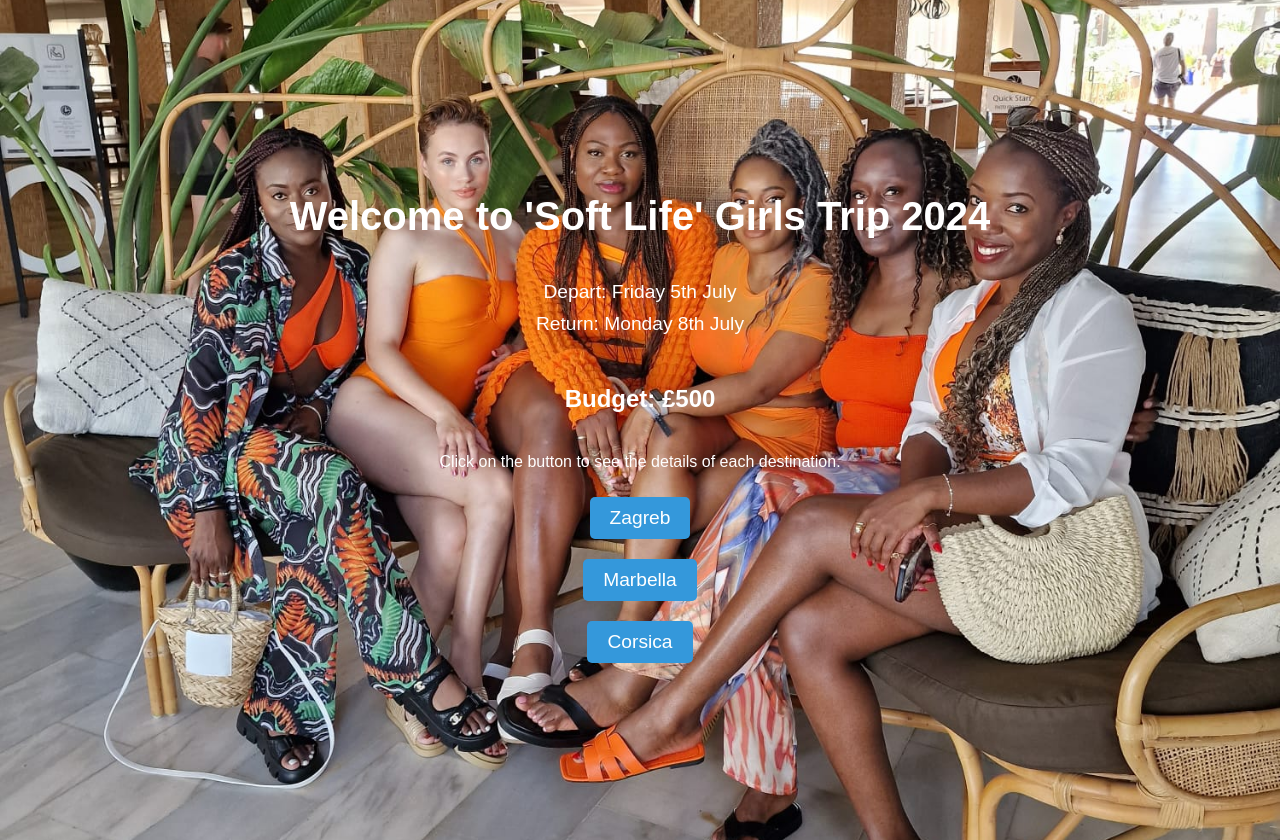
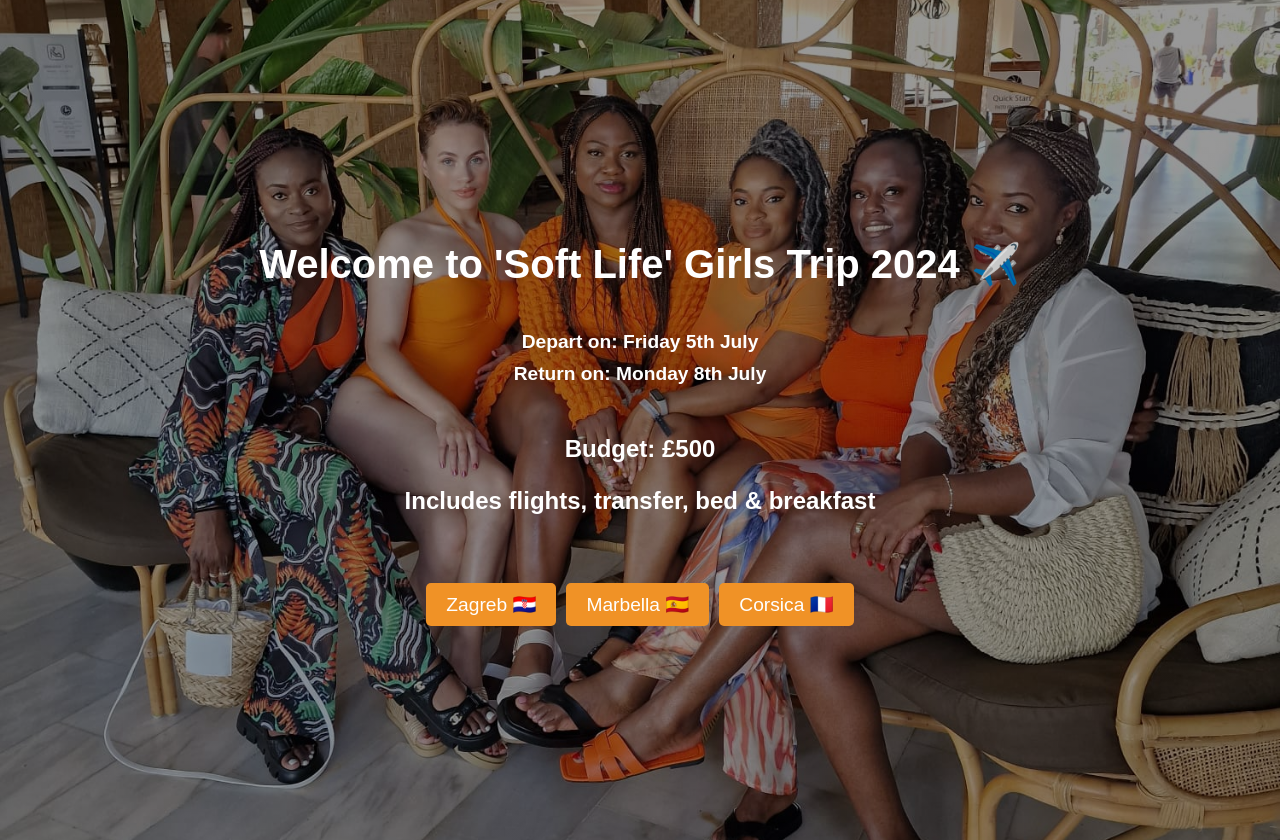
Before and after one commit to Kemi-ol/Girls-trip, a React (Create React App) app: page / in a window 1280 px wide. Built offline with nearby package versions, Linux system fonts and the light colour scheme.

Commit message:
updated home page styling

```diff
--- a/src/home/Home.css
+++ b/src/home/Home.css
@@ -3,7 +3,7 @@
     flex-direction: column;
     align-items: center;
     justify-content: center;
-    height: 100vh; /* Set the height to 100% of the viewport height for vertical centering */
+    height: 100vh;
     text-align: center;
     margin: 20px;
   }
@@ -31,21 +31,28 @@
   li {
     font-size: 1.2em;
     margin-bottom: 10px;
+    font-weight: bold;
+  }
+
+  /* Style the buttons container */
+  .button-container {
+    display: flex;
+    gap: 10px;
+    margin-top: 20px;
   }
 
   button {
-    background-color: #3498db;
+    background-color: #f09226;
     color: #fff;
     font-size: 1.2em;
     padding: 10px 20px;
-    margin: 10px;
     cursor: pointer;
     border: none;
     border-radius: 5px;
   }
 
   button:hover {
-    background-color: #2980b9;
+    background-color: #7ba211;
   }
 
   /* Responsive styles for smaller screens */
@@ -65,16 +72,22 @@
     button {
       font-size: 1em;
     }
+
+    /* Adjust the button container for smaller screens */
+    .button-container {
+      flex-direction: column;
+      align-items: center;
+    }
   }
 
   body {
     margin: 0;
     padding: 0;
     font-family: sans-serif;
-    background-image:url("../images/ibiza.JPG");
+    background-image: linear-gradient(rgba(0, 0, 0, 0.4), rgba(0, 0, 0, 0.4)),
+      url("../images/ibiza.JPG");
     background-repeat: no-repeat;
     background-size: cover;
     background-position: center;
-
     color: #fff;
   }
--- a/src/home/Home.js
+++ b/src/home/Home.js
@@ -4,20 +4,23 @@ import "./Home.css";
 const Home = () => {
     return (
         <div className="home">
-        <h1>Welcome to 'Soft Life' Girls Trip 2024</h1>
+        <h1>Welcome to 'Soft Life' Girls Trip 2024 ✈️</h1>
         <ul>
             <li>
-            Depart: Friday 5th July
+            Depart on: Friday 5th July
             </li>
             <li>
-            Return: Monday 8th July
+            Return on: Monday 8th July
             </li>
         </ul>
-        <h3>Budget: £500</h3>
-        <p>Click on the button to see the details of each destination.</p>
-        <button>Zagreb</button>
-        <button>Marbella</button>
-        <button>Corsica</button>
+        <h3>Budget: £500
+        <p>Includes flights, transfer, bed & breakfast</p>
+        </h3>
+        <div className="button-container">
+        <button>Zagreb 🇭🇷</button>
+        <button>Marbella 🇪🇸</button>
+        <button>Corsica 🇫🇷</button>
+        </div>
 
                 </div>
     );
```
